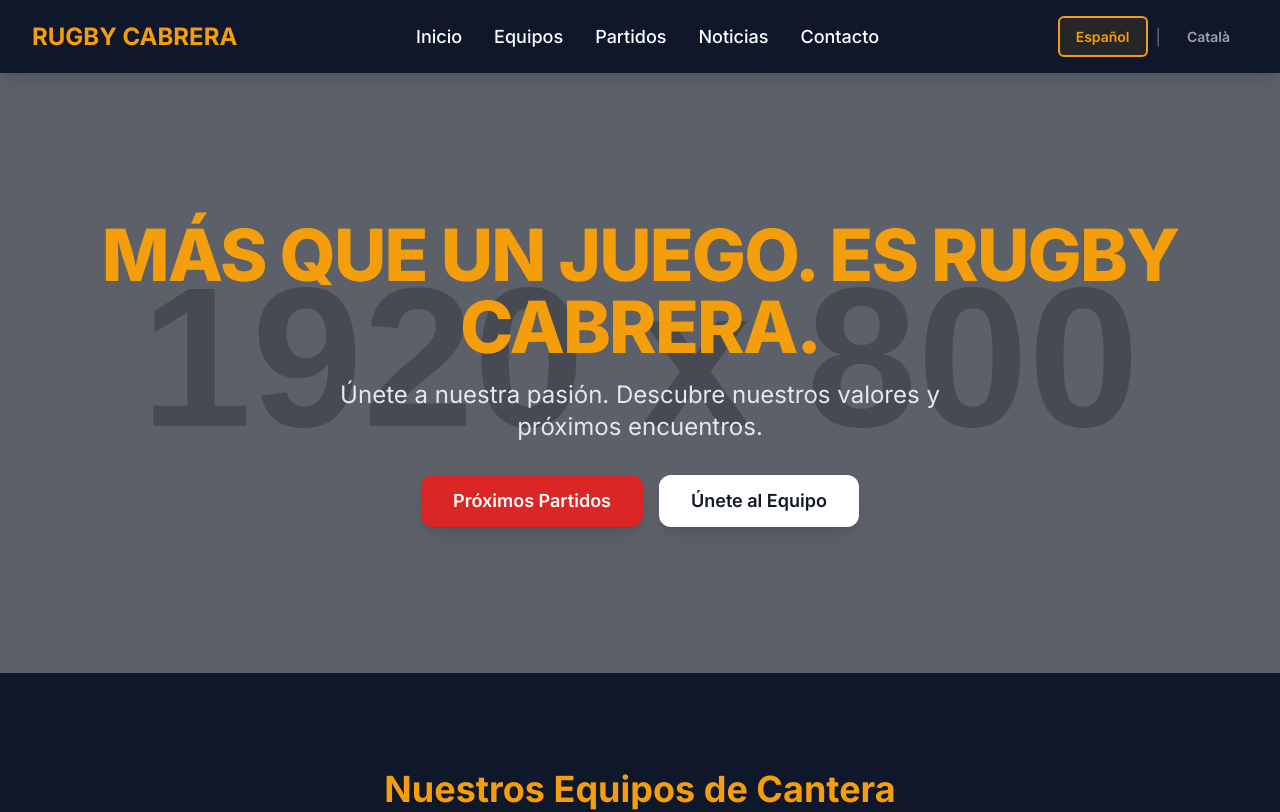
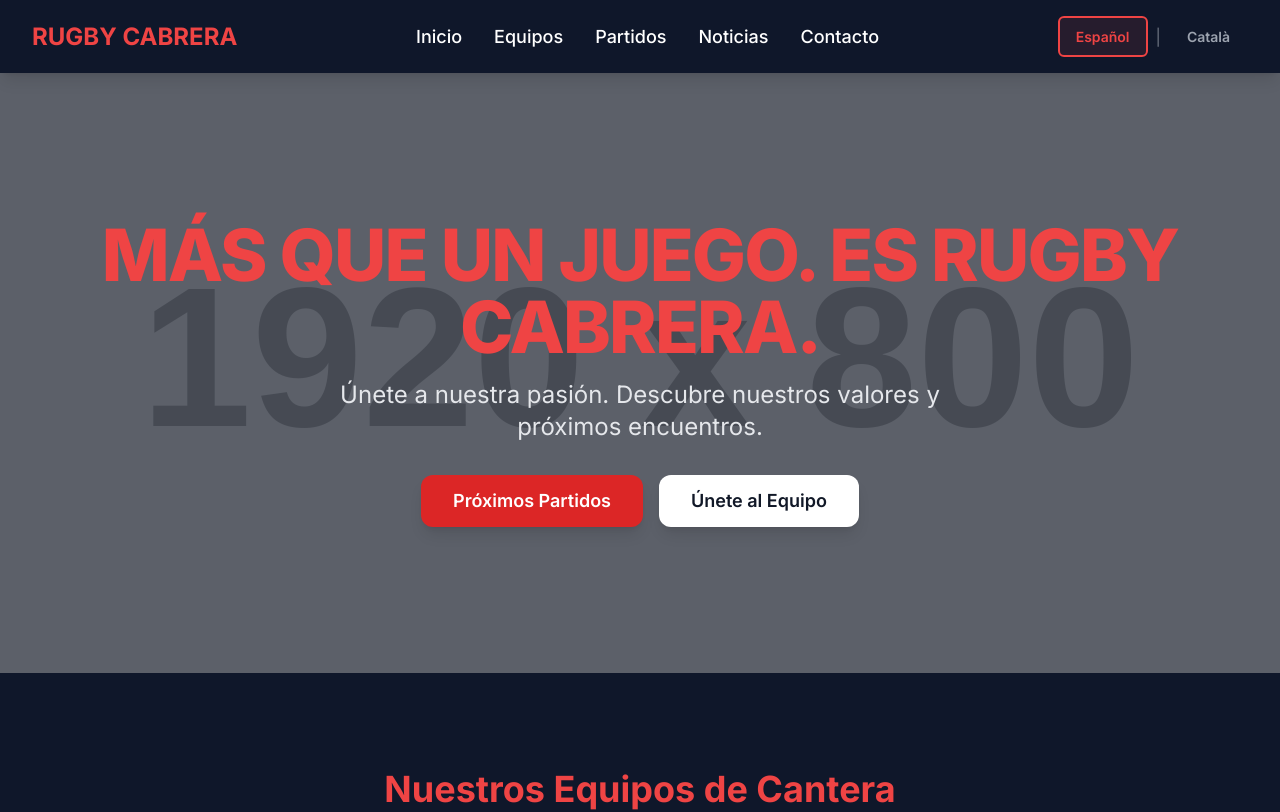
Before and after one commit to martinrugbycabrera-netizen/rugby-cabrera-web, a plain HTML site: page index.html in a window 1280 px wide. Shown: the top 812 px of the page. Drawn offline with nearby package versions, Linux system fonts and the light colour scheme; placeholder pictures from the web are drawn by us.

Commit message:
Change accent color from amber to red

```diff
--- a/index.html
+++ b/index.html
@@ -13,7 +13,7 @@
 
         :root {
             --color-primary: #1e3a8a; /* Azul Oscuro (o verde oscuro si se prefiere) */
-            --color-accent: #f59e0b; /* Dorado / Ámbar */
+            --color-accent: #ef4444; /* Rojo - Acento */
         }
 
         body {
@@ -22,15 +22,15 @@
             scroll-behavior: smooth; /* Añadido para asegurar un desplazamiento suave */
         }
 
-        /* Estilos personalizados para el tema del club (Dark Green / Gold) */
+        /* Estilos personalizados para el tema del club (Dark Green / Red) */
         .club-bg-dark {
             background-color: #0f172a; /* Slate 900 - Base Oscura */
         }
         .club-text-accent {
-            color: #f59e0b; /* Amber 500 - Acento Dorado */
+            color: #ef4444; /* Red 500 - Acento Rojo */
         }
         .club-border-accent {
-            border-color: #f59e0b;
+            border-color: #ef4444;
         }
 
         /* Estilos para botones de idioma */
@@ -51,9 +51,9 @@
         }
 
         .lang-btn.active {
-            color: #f59e0b;
-            background-color: rgba(245, 158, 11, 0.1);
-            border-color: #f59e0b;
+            color: #ef4444;
+            background-color: rgba(239, 68, 68, 0.1);
+            border-color: #ef4444;
         }
 
         .lang-btn.inactive:hover {
```
